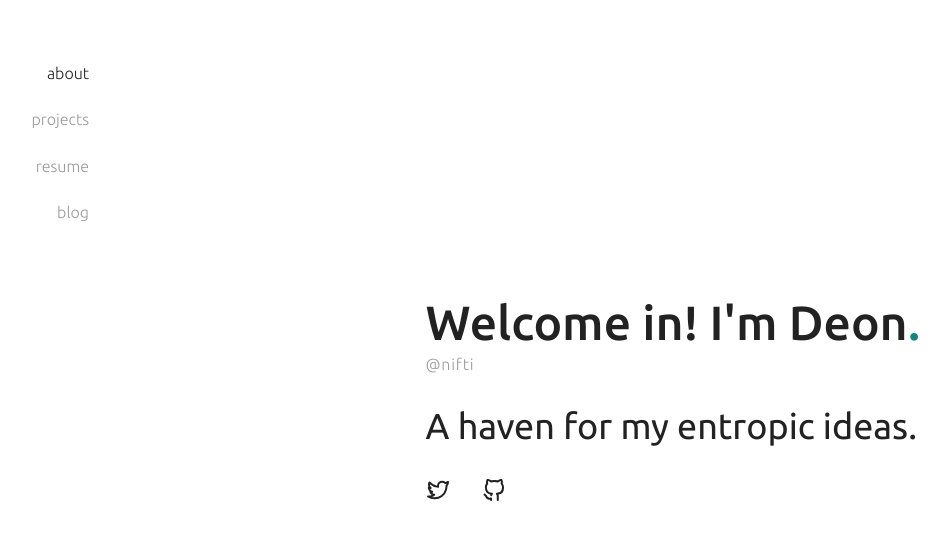
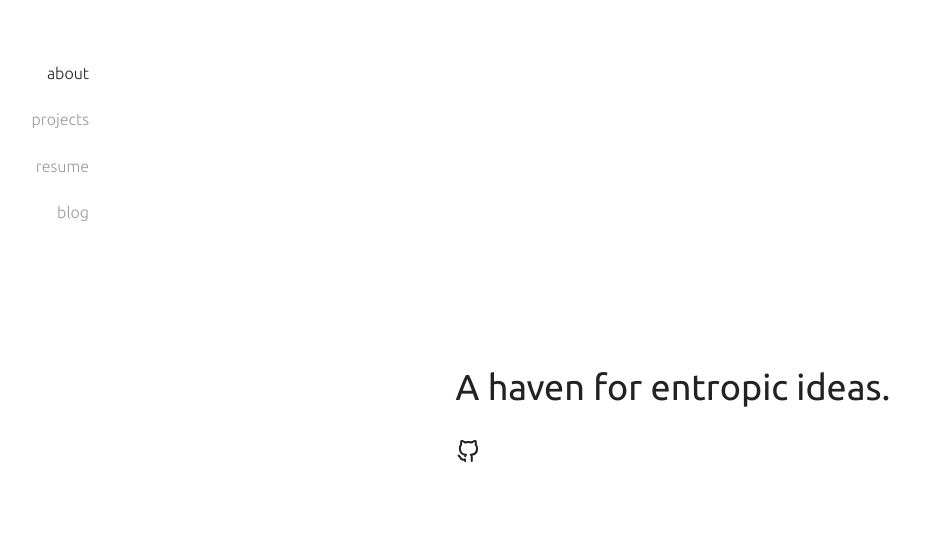
Before and after one commit to deonneon/blog-minimalist, a Next.js app: page / in a window 1280 px wide. Shown: the top 540 px of the page, without its empty margins (23-972 px from the left). Built offline with nearby package versions, Linux system fonts and the light colour scheme.

Commit message:
modify look and feel

```diff
--- a/src/components/SocialList.tsx
+++ b/src/components/SocialList.tsx
@@ -6,14 +6,14 @@ import config from "../lib/config";
 export function SocialList({}) {
   return (
     <div>
-      <a
+      {/* <a
         title="Twitter"
         href={`https://twitter.com/${config.twitter_account}`}
         target="_blank"
         rel="noopener"
       >
         <Twitter width={24} height={24} fill={"#222"} />
-      </a>
+      </a> */}
       <a
         title="GitHub"
         href={`https://github.com/${config.github_account}`}
--- a/src/pages/index.tsx
+++ b/src/pages/index.tsx
@@ -12,11 +12,7 @@ export default function Index() {
       <TwitterCardMeta url={"/"} />
       <div className="container">
         <div>
-          <h1>
-            Welcome in! I'm Deon<span className="fancy">.</span>
-          </h1>
-          <span className="handle">@nifti</span>
-          <h2>A haven for my entropic ideas.</h2>
+          <h2>A haven for entropic ideas.</h2>
           <SocialList />
         </div>
       </div>
@@ -38,15 +34,6 @@ export default function Index() {
           font-weight: 400;
           line-height: 1.25;
         }
-        .fancy {
-          color: #15847d;
-        }
-        .handle {
-          display: inline-block;
-          margin-top: 0.275em;
-          color: #9b9b9b;
-          letter-spacing: 0.05em;
-        }
 
         @media (min-width: 769px) {
           h1 {
--- a/src/pages/projects/index.tsx
+++ b/src/pages/projects/index.tsx
@@ -44,8 +44,9 @@ export default function Index({ posts, tags, pagination }: Props) {
         .iframe-container {
           overflow: hidden;
           position: relative;
-          width: 100vw;
-          height: 100vh;
+          margin: 0 2rem;
+          width: 85vw;
+          height: 90vh;
         }
         .iframe-container iframe {
           border: 0;
```
Also changed, not shown: parse.txt.
